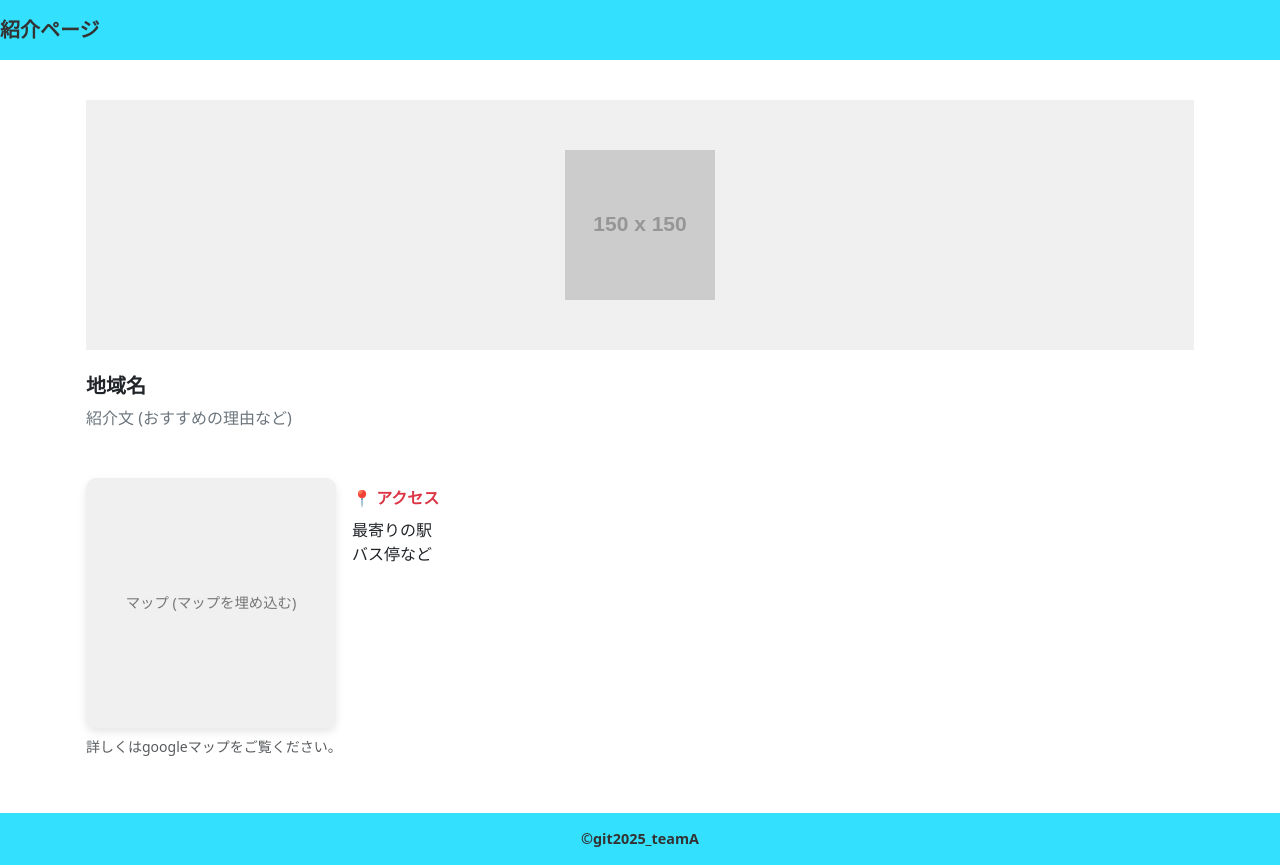
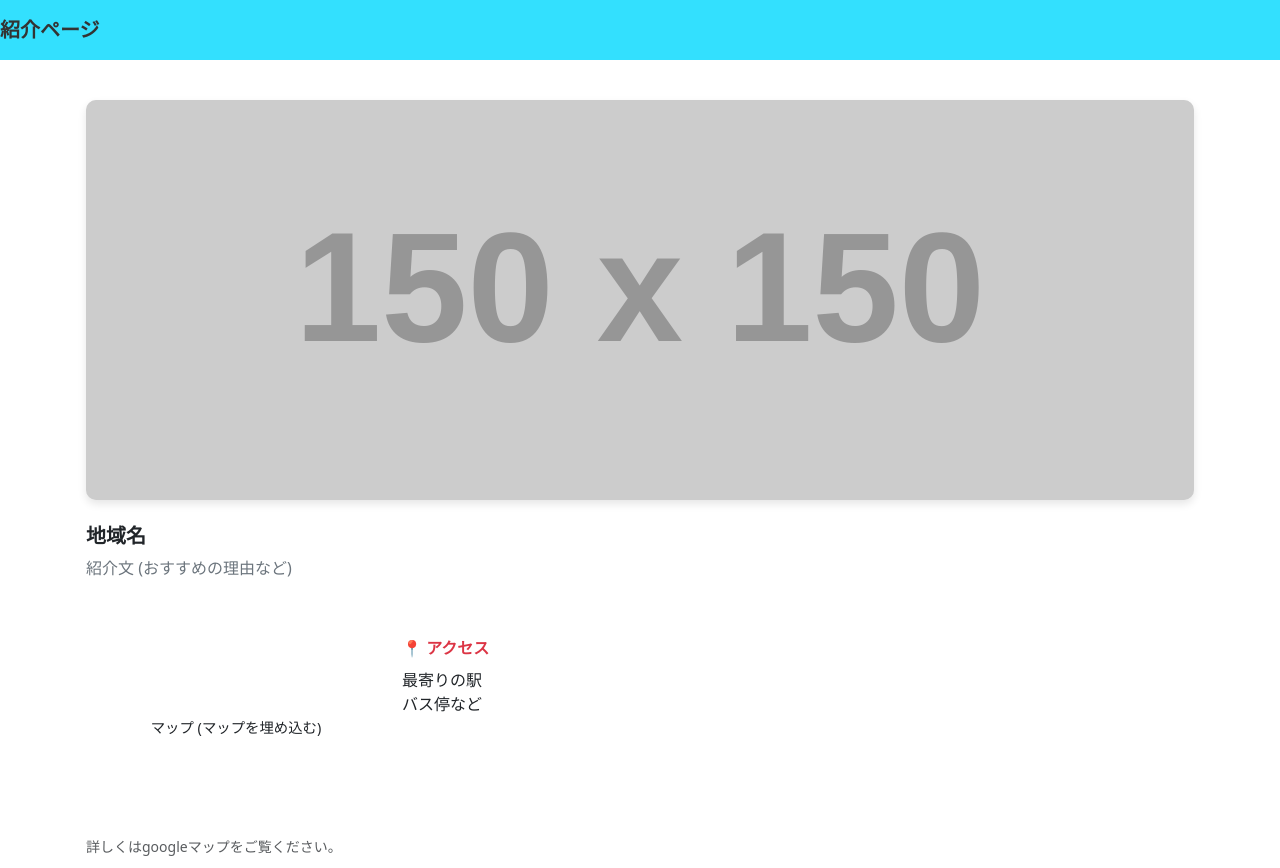
Before and after one commit to 11kou31/2025-git.teamA, a plain HTML site: page introduction1.html in a window 1280 px wide. Shown: the top 868 px of the page. Drawn offline with nearby package versions, Linux system fonts and the light colour scheme; placeholder pictures from the web are drawn by us.

Commit message:
cssの修正

```diff
--- a/css/style.css
+++ b/css/style.css
@@ -21,16 +21,24 @@
     /* 画像エリアのスタイル */
     .image-placeholder {
       /* 幅を100%にし、左右のパディングを削除 */
-      height: 250px;
+      max-height: 400px;
       background-color: #f0f0f0;
       /* 左右いっぱいに広げるため、角丸と影を削除または調整 */
-      /* border-radius: 10px; */
-      /* box-shadow: 0 4px 8px rgba(0, 0, 0, 0.1); */
+      border-radius: 10px;
+      box-shadow: 0 4px 8px rgba(0, 0, 0, 0.1);
       display: flex;
       align-items: center;
       justify-content: center;
-      color: #777;
+      overflow: hidden;
+      /* color: #777; */
       font-size: 1.1rem;
+    }
+
+    .image-placeholder img {
+      width: 100%;
+      height: 100%;
+      object-fit: cover;
+      max-height: 400px;
     }
 
 
@@ -44,16 +52,21 @@
     /* マップエリアのスタイルをさらに大きく変更 */
     .map-placeholder {
       /* サイズを大きく: 200px -> 250px */
-      height: 250px;
-      width: 250px;
-      background-color: #f0f0f0;
+      height: 200px;
+      width: 300px;
+      /* background-color: #f0f0f0; */
       border-radius: 10px;
-      box-shadow: 0 4px 8px rgba(0, 0, 0, 0.1);
+      /* box-shadow: 0 4px 8px rgba(0, 0, 0, 0.1); */
       display: flex;
       align-items: center;
       justify-content: center;
       text-align: center;
       font-size: 0.9rem;
-      color: #777;
-      padding: 10px;
+      /* color: #777;  */
+      padding: 0;
+      overflow: hidden;
     }
+
+    .map-placeholder iframe {
+      border-radius: 10px;
+    }
```
